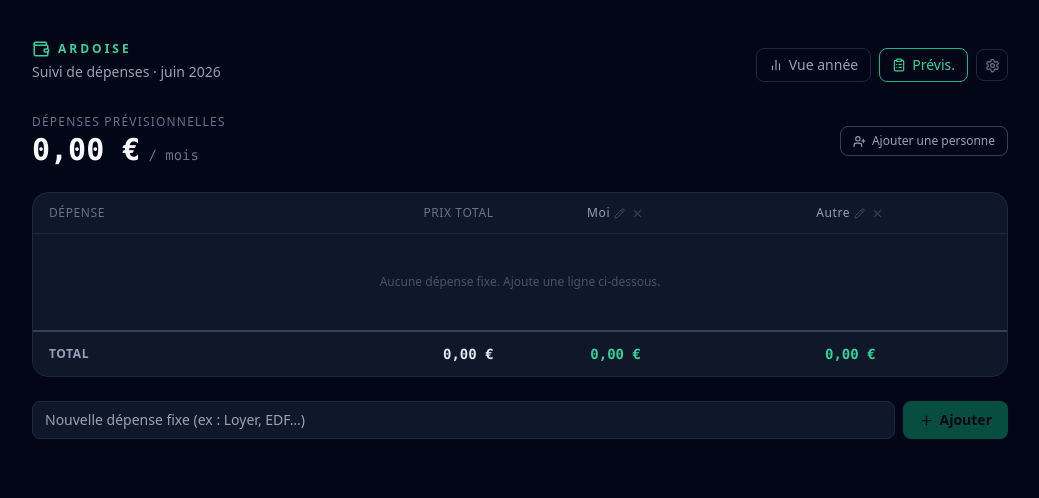
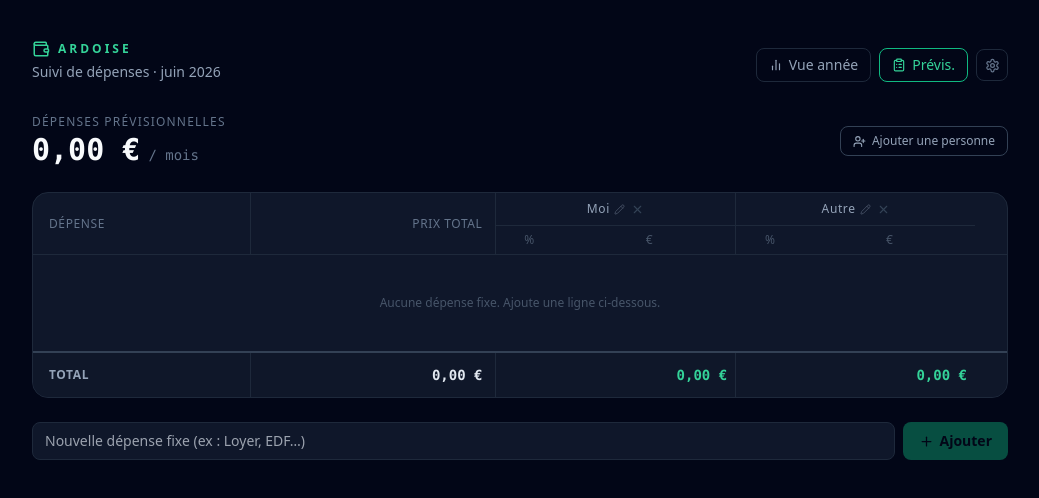
Before and after one commit to Urgog/ardoise, a React (Vite) app: page / in a window 1280 px wide. Both pictures are taken after a click on the button "Prévis.". Shown: the top 498 px of the page, without its empty margins (120-1159 px from the left). Built offline with nearby package versions, Linux system fonts and the light colour scheme.

Commit message:
fix(forecast): alignement colonnes, sans spinners, sync coherente % <-> montant

```diff
--- a/src/Ardoise.jsx
+++ b/src/Ardoise.jsx
@@ -623,43 +623,49 @@ function ForecastView({ people, items, onChangePeople, onChangeItems }) {
   const [editingPersonName, setEditingPersonName] = useState("");
 
   const fmtEUR = new Intl.NumberFormat("fr-FR", { style: "currency", currency: "EUR" });
+  const noSpin = { style: { MozAppearance: "textfield" } };
+  const noSpinCls = "[&::-webkit-inner-spin-button]:appearance-none [&::-webkit-outer-spin-button]:appearance-none";
 
-  // montant d'une personne sur un item = total * (pct / 100)
-  const personAmount = (item, pid) => {
-    const total = parseFloat(item.total) || 0;
-    const pct = parseFloat(item.pcts?.[pid]) || 0;
-    return total * pct / 100;
-  };
+  const personAmount = (item, pid) => (parseFloat(item.total) || 0) * (parseFloat(item.pcts?.[pid]) || 0) / 100;
   const totalPerson = (pid) => items.reduce((s, it) => s + personAmount(it, pid), 0);
   const grandTotal = items.reduce((s, it) => s + (parseFloat(it.total) || 0), 0);
 
-  const addItem = () => {
-    if (!newLabel.trim()) return;
-    const pcts = {};
-    // répartition équitable par défaut
-    const share = people.length ? Math.round(100 / people.length) : 0;
-    people.forEach((p, i) => (pcts[p.id] = i === people.length - 1 ? 100 - share * (people.length - 1) : share));
-    onChangeItems([...items, { id: Date.now().toString(36), label: newLabel.trim(), total: 0, pcts }]);
-    setNewLabel("");
+  // Quand le % d'une personne change, les autres sont ajustés proportionnellement pour rester à 100 %
+  const applyPct = (it, pid, pct) => {
+    const others = people.filter((p) => p.id !== pid);
+    if (others.length === 0) return { ...it, pcts: { ...it.pcts, [pid]: pct } };
+    const remaining = 100 - pct;
+    const othersSum = others.reduce((s, p) => s + (parseFloat(it.pcts?.[p.id]) || 0), 0);
+    const newPcts = { ...it.pcts, [pid]: pct };
+    others.forEach((p) => {
+      const ratio = othersSum > 0 ? (parseFloat(it.pcts?.[p.id]) || 0) / othersSum : 1 / others.length;
+      newPcts[p.id] = Math.round(ratio * remaining * 100) / 100;
+    });
+    return { ...it, pcts: newPcts };
   };
 
   const updateTotal = (itemId, val) =>
     onChangeItems(items.map((it) => it.id === itemId ? { ...it, total: val === "" ? "" : parseFloat(val) || 0 } : it));
 
   const updatePct = (itemId, pid, val) =>
-    onChangeItems(items.map((it) =>
-      it.id === itemId ? { ...it, pcts: { ...it.pcts, [pid]: val === "" ? "" : parseFloat(val) || 0 } } : it
-    ));
+    onChangeItems(items.map((it) => it.id === itemId ? applyPct(it, pid, val === "" ? 0 : parseFloat(val) || 0) : it));
 
-  // Saisie directe du montant → recalcule le %
-  const updateAmount = (itemId, pid, val) => {
-    const amount = val === "" ? 0 : parseFloat(val) || 0;
+  const updateAmount = (itemId, pid, val) =>
     onChangeItems(items.map((it) => {
       if (it.id !== itemId) return it;
       const total = parseFloat(it.total) || 0;
+      const amount = val === "" ? 0 : parseFloat(val) || 0;
       const pct = total > 0 ? Math.round((amount / total) * 10000) / 100 : 0;
-      return { ...it, pcts: { ...it.pcts, [pid]: pct } };
+      return applyPct(it, pid, pct);
     }));
+
+  const addItem = () => {
+    if (!newLabel.trim()) return;
+    const pcts = {};
+    const share = people.length ? Math.round(100 / people.length) : 0;
+    people.forEach((p, i) => (pcts[p.id] = i === people.length - 1 ? 100 - share * (people.length - 1) : share));
+    onChangeItems([...items, { id: Date.now().toString(36), label: newLabel.trim(), total: 0, pcts }]);
+    setNewLabel("");
   };
 
   const removeItem = (id) => onChangeItems(items.filter((it) => it.id !== id));
@@ -678,15 +684,16 @@ function ForecastView({ people, items, onChangePeople, onChangeItems }) {
   const renamePerson = (pid, name) =>
     onChangePeople(people.map((p) => p.id === pid ? { ...p, name } : p));
 
+  const inputCls = (color) =>
+    `w-20 rounded border bg-slate-950 px-2 py-1 text-right font-mono text-xs outline-none focus:border-emerald-500 ${noSpinCls} ${color}`;
+
   return (
     <div className="space-y-6">
-      {/* En-tête */}
       <div className="flex flex-wrap items-center justify-between gap-3">
         <div>
           <p className="text-xs uppercase tracking-widest text-slate-500">Dépenses prévisionnelles</p>
           <p className="mt-0.5 font-mono text-3xl font-semibold tabular-nums text-slate-50">
-            {fmtEUR.format(grandTotal)}
-            <span className="ml-2 text-sm font-normal text-slate-500">/ mois</span>
+            {fmtEUR.format(grandTotal)}<span className="ml-2 text-sm font-normal text-slate-500">/ mois</span>
           </p>
         </div>
         <button onClick={addPerson}
@@ -695,15 +702,15 @@ function ForecastView({ people, items, onChangePeople, onChangeItems }) {
         </button>
       </div>
 
-      {/* Tableau */}
       <div className="overflow-x-auto rounded-2xl border border-slate-800 bg-slate-900">
-        <table className="w-full min-w-max text-sm">
+        <table className="w-full min-w-max text-sm border-collapse">
           <thead>
+            {/* Ligne 1 : noms des personnes sur 2 colonnes chacune */}
             <tr className="border-b border-slate-800">
-              <th className="py-3 pl-4 pr-2 text-left text-xs font-medium uppercase tracking-wider text-slate-500">Dépense</th>
-              <th className="px-3 py-3 text-right text-xs font-medium uppercase tracking-wider text-slate-500">Prix total</th>
-              {people.map((p) => (
-                <th key={p.id} className="px-3 py-3 text-center text-xs font-medium uppercase tracking-wider text-slate-400">
+              <th rowSpan={2} className="py-3 pl-4 pr-3 text-left text-xs font-medium uppercase tracking-wider text-slate-500 border-r border-slate-800">Dépense</th>
+              <th rowSpan={2} className="px-3 py-3 text-right text-xs font-medium uppercase tracking-wider text-slate-500 border-r border-slate-800">Prix total</th>
+              {people.map((p, i) => (
+                <th key={p.id} colSpan={2} className={`px-3 py-2 text-center text-xs font-medium uppercase tracking-wider text-slate-400 ${i < people.length - 1 ? "border-r border-slate-800" : ""}`}>
                   <div className="flex items-center justify-center gap-1.5">
                     {editingPerson === p.id ? (
                       <input autoFocus value={editingPersonName}
@@ -717,54 +724,61 @@ function ForecastView({ people, items, onChangePeople, onChangeItems }) {
                         {p.name} <Pencil size={11} className="opacity-40" />
                       </button>
                     )}
-                    {people.length > 1 && (
-                      <button onClick={() => removePerson(p.id)} className="text-slate-700 hover:text-rose-400"><X size={13} /></button>
-                    )}
+                    {people.length > 1 && <button onClick={() => removePerson(p.id)} className="text-slate-700 hover:text-rose-400"><X size={13} /></button>}
                   </div>
                 </th>
               ))}
-              <th className="w-8 py-3 pr-3" />
+              <th rowSpan={2} className="w-8" />
+            </tr>
+            {/* Ligne 2 : sous-colonnes % et € */}
+            <tr className="border-b border-slate-800">
+              {people.map((p, i) => (
+                <React.Fragment key={p.id}>
+                  <th className="px-2 py-1.5 text-center text-xs font-normal text-slate-600">%</th>
+                  <th className={`px-2 py-1.5 text-center text-xs font-normal text-slate-600 ${i < people.length - 1 ? "border-r border-slate-800" : ""}`}>€</th>
+                </React.Fragment>
+              ))}
             </tr>
           </thead>
           <tbody className="divide-y divide-slate-800/60">
             {items.length === 0 && (
-              <tr><td colSpan={people.length + 3} className="py-10 text-center text-xs text-slate-600">Aucune dépense fixe. Ajoute une ligne ci-dessous.</td></tr>
+              <tr><td colSpan={2 + people.length * 2 + 1} className="py-10 text-center text-xs text-slate-600">Aucune dépense fixe. Ajoute une ligne ci-dessous.</td></tr>
             )}
             {items.map((item) => (
               <tr key={item.id} className="group hover:bg-slate-800/30">
-                <td className="py-2 pl-4 pr-2 font-medium text-slate-200">{item.label}</td>
-                {/* Prix total */}
-                <td className="px-3 py-2">
+                <td className="py-2 pl-4 pr-3 font-medium text-slate-200 border-r border-slate-800">{item.label}</td>
+                <td className="px-3 py-2 border-r border-slate-800">
                   <div className="flex items-center justify-end gap-1">
-                    <input type="number" min="0" step="0.01"
+                    <input type="number" min="0" step="0.01" {...noSpin}
                       value={item.total ?? 0}
                       onChange={(e) => updateTotal(item.id, e.target.value)}
-                      className="w-24 rounded border border-slate-700 bg-slate-950 px-2 py-1 text-right font-mono text-xs text-slate-200 outline-none focus:border-emerald-500" />
+                      className={inputCls("border-slate-700 text-slate-200")} />
                     <span className="text-xs text-slate-600">€</span>
                   </div>
                 </td>
-                {/* % et montant par personne — les deux sont éditables et se synchronisent */}
-                {people.map((p) => (
-                  <td key={p.id} className="px-2 py-1.5">
-                    <div className="flex flex-col gap-1">
+                {people.map((p, i) => (
+                  <React.Fragment key={p.id}>
+                    <td className="px-2 py-2">
                       <div className="flex items-center gap-1">
-                        <input type="number" min="0" max="100" step="0.01"
-                          value={item.pcts?.[p.id] ?? 0}
+                        <input type="number" min="0" max="100" step="0.01" {...noSpin}
+                          value={Math.round((parseFloat(item.pcts?.[p.id]) || 0) * 100) / 100}
                           onChange={(e) => updatePct(item.id, p.id, e.target.value)}
-                          className="w-16 rounded border border-slate-700 bg-slate-950 px-2 py-1 text-right font-mono text-xs text-slate-200 outline-none focus:border-emerald-500" />
+                          className={inputCls("border-slate-700 text-slate-300")} />
                         <span className="text-xs text-slate-600">%</span>
                       </div>
+                    </td>
+                    <td className={`px-2 py-2 ${i < people.length - 1 ? "border-r border-slate-800" : ""}`}>
                       <div className="flex items-center gap-1">
-                        <input type="number" min="0" step="0.01"
+                        <input type="number" min="0" step="0.01" {...noSpin}
                           value={Math.round(personAmount(item, p.id) * 100) / 100}
                           onChange={(e) => updateAmount(item.id, p.id, e.target.value)}
-                          className="w-16 rounded border border-slate-600 bg-slate-900 px-2 py-1 text-right font-mono text-xs text-emerald-400 outline-none focus:border-emerald-500" />
+                          className={inputCls("border-slate-700 text-emerald-400")} />
                         <span className="text-xs text-slate-600">€</span>
                       </div>
-                    </div>
-                  </td>
+                    </td>
+                  </React.Fragment>
                 ))}
-                <td className="pr-3 py-2">
+                <td className="px-2 py-2">
                   <button onClick={() => removeItem(item.id)} className="text-slate-700 opacity-0 transition group-hover:opacity-100 hover:text-rose-400">
                     <Trash2 size={15} />
                   </button>
@@ -774,12 +788,15 @@ function ForecastView({ people, items, onChangePeople, onChangeItems }) {
           </tbody>
           <tfoot className="border-t-2 border-slate-700">
             <tr className="bg-slate-900/80">
-              <td className="py-3 pl-4 pr-2 text-xs font-semibold uppercase tracking-wider text-slate-400">Total</td>
-              <td className="px-3 py-3 text-right font-mono font-semibold text-slate-200 tabular-nums">{fmtEUR.format(grandTotal)}</td>
-              {people.map((p) => (
-                <td key={p.id} className="px-3 py-3 text-center">
-                  <span className="font-mono font-semibold text-emerald-400 tabular-nums">{fmtEUR.format(totalPerson(p.id))}</span>
-                </td>
+              <td className="py-3 pl-4 pr-3 text-xs font-semibold uppercase tracking-wider text-slate-400 border-r border-slate-800">Total</td>
+              <td className="px-3 py-3 text-right font-mono font-semibold text-slate-200 tabular-nums border-r border-slate-800">{fmtEUR.format(grandTotal)}</td>
+              {people.map((p, i) => (
+                <React.Fragment key={p.id}>
+                  <td className="px-2 py-3" />
+                  <td className={`px-2 py-3 text-right font-mono font-semibold text-emerald-400 tabular-nums ${i < people.length - 1 ? "border-r border-slate-800" : ""}`}>
+                    {fmtEUR.format(totalPerson(p.id))}
+                  </td>
+                </React.Fragment>
               ))}
               <td />
             </tr>
```
